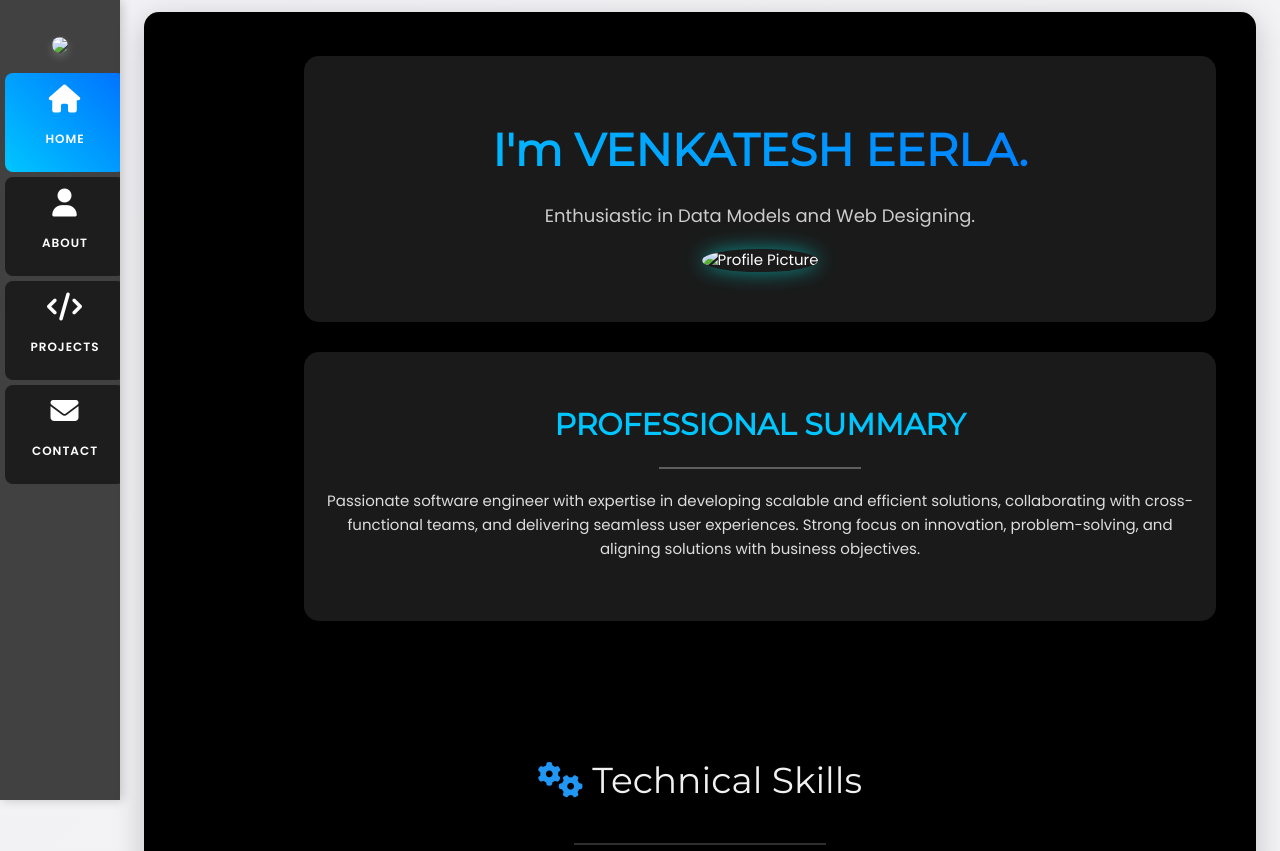
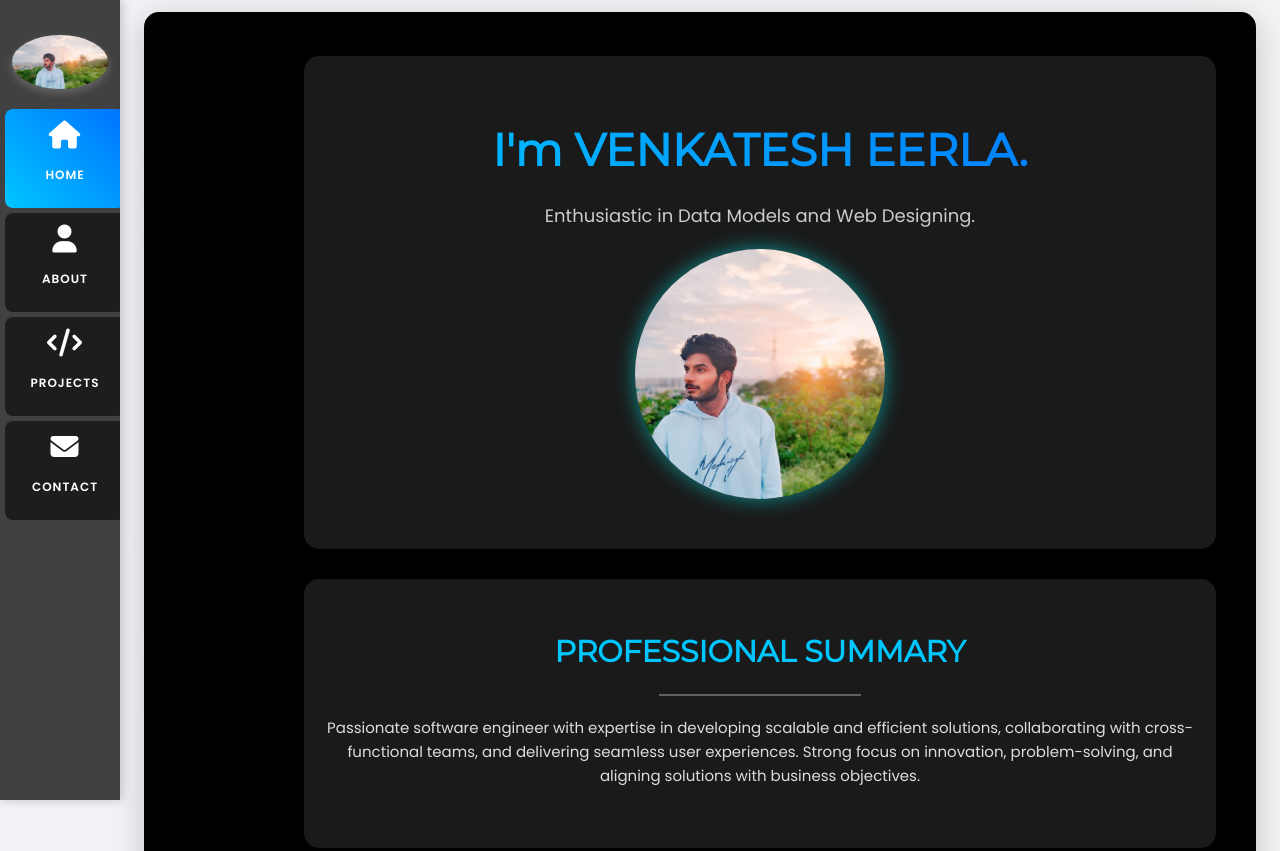
Before and after one commit to EERLA-VENKATESH/UI-AND-UX-PORTFOLIO, a plain HTML site: page index.html in a window 1280 px wide. Shown: the top 851 px of the page. Drawn offline with nearby package versions, Linux system fonts and the light colour scheme.

Commit message:
Update index.html

```diff
--- a/index.html
+++ b/index.html
@@ -26,7 +26,7 @@ body, h1,h2,h3,h4,h5,h6 {font-family: "Montserrat", sans-serif}
 
     <!-- Avatar Image -->
     <div class="avatar-container">
-      <img src="./Venky2.jpg" class="avatar">
+      <img src="portfolio/pic.jpg" class="avatar">
     </div>
 
     <!-- Navigation Links -->
@@ -257,7 +257,7 @@ body, h1,h2,h3,h4,h5,h6 {font-family: "Montserrat", sans-serif}
         <header id="home">
             <h1>I'm VENKATESH EERLA.</h1>
             <p>Enthusiastic in Data Models and Web Designing.</p>
-            <img src="Venky2.jpg" alt="Profile Picture">
+            <img src="portfolio/pic.jpg" alt="Profile Picture">
         </header>
 
         <!-- About Section -->
@@ -383,7 +383,7 @@ body, h1,h2,h3,h4,h5,h6 {font-family: "Montserrat", sans-serif}
     </a>
 </div>
 
-<a href="#/resume.pdf" download>
+<a href="portfolio/resume.pdf" download>
     <button class="w3-button w3-light-grey w3-padding-large w3-section">
       <i class="fa fa-download"></i> Download Resume
     </button>
```
